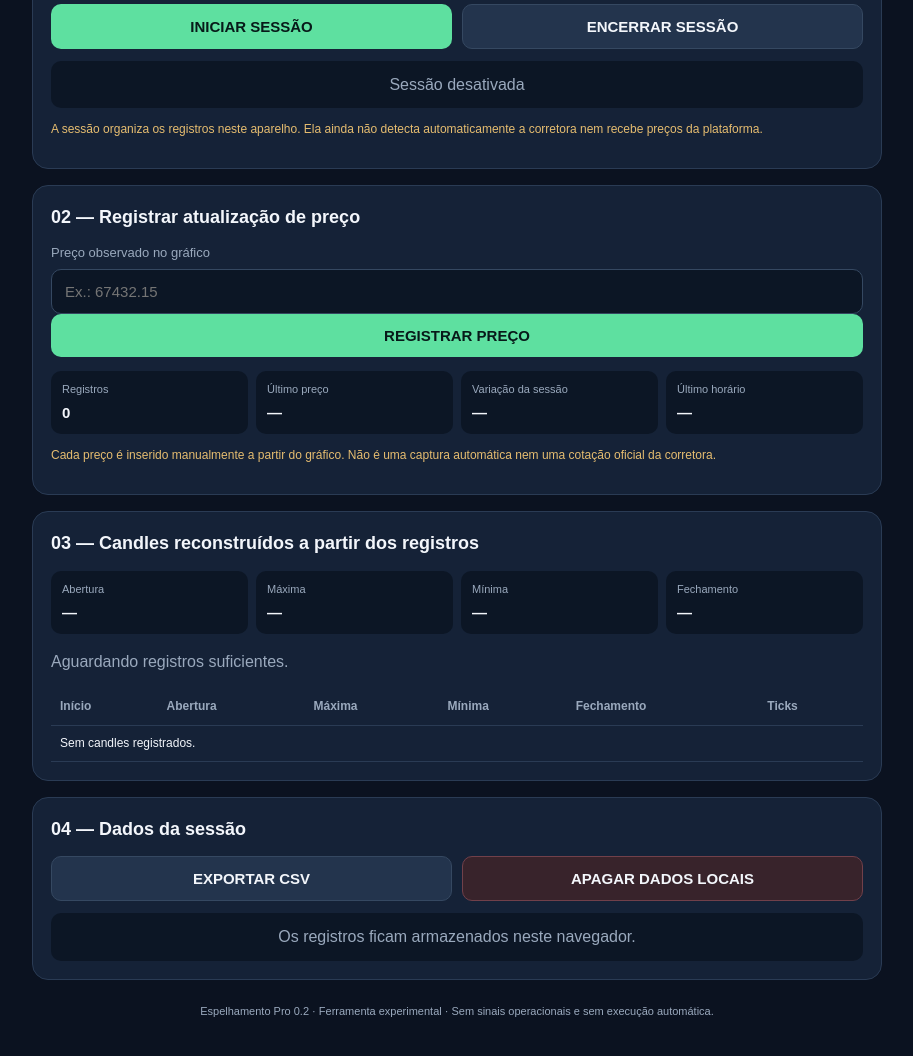
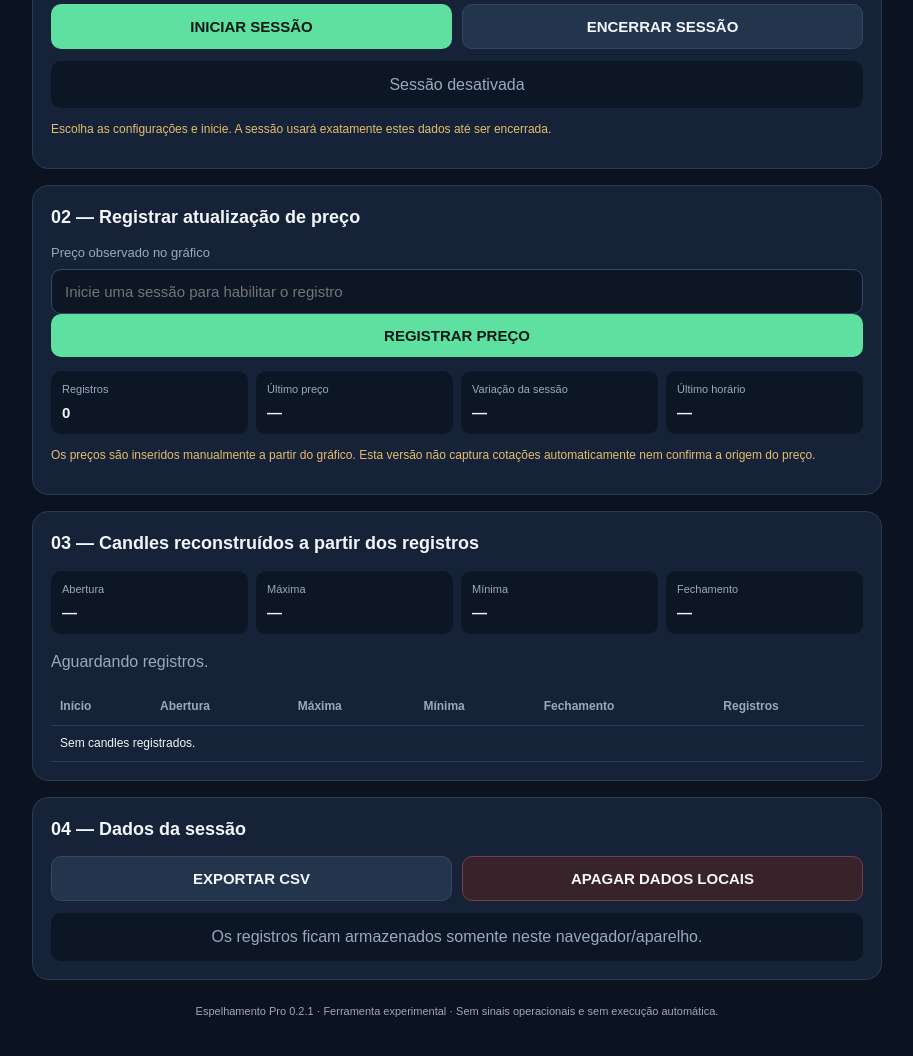
Before and after one commit to vini6569/espelhamento-pro, a plain HTML site: page index.html in a window 1280 px wide. Shown: the part 380-1436 px from the top of the page, without its empty margins (183-1096 px from the left). Drawn offline with Linux system fonts and the light colour scheme.

Commit message:
Update index.html

```diff
--- a/index.html
+++ b/index.html
@@ -4,12 +4,11 @@
 <meta charset="UTF-8">
 <meta name="viewport" content="width=device-width,initial-scale=1">
 <meta name="theme-color" content="#101827">
-<title>Espelhamento Pro 0.2</title>
+<title>Espelhamento Pro 0.2.1</title>
 <style>
 :root{--bg:#0b1220;--panel:#152237;--field:#0c1625;--line:#2a3b54;--text:#f3f6fb;--muted:#9aa9bd;--green:#5ee0a0;--amber:#e6bd70}
 *{box-sizing:border-box}body{margin:0;background:var(--bg);color:var(--text);font-family:Arial,sans-serif;padding:18px;line-height:1.45}
-header{max-width:850px;margin:auto;padding:14px 0 22px;border-bottom:1px solid var(--line)}
-h1{color:var(--green);font-size:26px;margin:0 0 5px}h2{font-size:18px;margin:0 0 14px}.muted,small{color:var(--muted)}
+header{max-width:850px;margin:auto;padding:14px 0 22px;border-bottom:1px solid var(--line)}h1{color:var(--green);font-size:26px;margin:0 0 5px}h2{font-size:18px;margin:0 0 14px}.muted,small{color:var(--muted)}
 main{max-width:850px;margin:auto}.card{background:var(--panel);border:1px solid var(--line);border-radius:16px;padding:18px;margin:16px 0}
 .grid{display:grid;grid-template-columns:repeat(2,minmax(0,1fr));gap:12px}
 label{display:block;color:var(--muted);font-size:13px;margin:10px 0 6px}
@@ -18,21 +17,18 @@ button{cursor:pointer;font-weight:bold}.primary{background:var(--green);color:#0
 .actions{display:grid;grid-template-columns:1fr 1fr;gap:10px;margin-top:12px}
 .status{padding:12px;background:var(--field);border-radius:10px;margin-top:12px;text-align:center;color:var(--muted)}
 .note{font-size:12px;color:var(--amber);line-height:1.5}
-.stats{display:grid;grid-template-columns:repeat(4,1fr);gap:8px}
-.stat{background:var(--field);padding:11px;border-radius:10px;min-width:0}
-.stat small{display:block;font-size:11px}.stat strong{display:block;font-size:15px;overflow-wrap:anywhere;margin-top:4px}
+.stats{display:grid;grid-template-columns:repeat(4,1fr);gap:8px}.stat{background:var(--field);padding:11px;border-radius:10px;min-width:0}.stat small{display:block;font-size:11px}.stat strong{display:block;font-size:15px;overflow-wrap:anywhere;margin-top:4px}
 .table-wrap{overflow-x:auto}table{width:100%;border-collapse:collapse;font-size:12px;min-width:540px}th,td{text-align:left;padding:9px;border-bottom:1px solid var(--line);white-space:nowrap}th{color:var(--muted)}
-.empty{padding:16px;text-align:center;color:var(--muted);background:var(--field);border-radius:10px}
-footer{max-width:850px;margin:24px auto;color:var(--muted);font-size:11px;text-align:center}
+.locked{opacity:.78}input:disabled,select:disabled{opacity:.8;color:#d6deea;border-color:#26384f}
 @media(max-width:540px){.grid{grid-template-columns:1fr 1fr}.stats{grid-template-columns:1fr 1fr}.card{padding:15px}.actions{grid-template-columns:1fr}}
 </style>
 </head>
 <body>
-<header><h1>ESPELHAMENTO PRO</h1><div class="muted">Versão 0.2 · Registro experimental de mercado</div></header>
+<header><h1>ESPELHAMENTO PRO</h1><div class="muted">Versão 0.2.1 · Sessão com configuração protegida</div></header>
 <main>
 <section class="card">
 <h2>01 — Sessão de análise</h2>
-<div class="grid">
+<div class="grid" id="configFields">
 <div><label for="platform">Plataforma observada</label><select id="platform"><option>Avalon</option><option>Quotex</option><option>BullX</option></select></div>
 <div><label for="asset">Ativo</label><input id="asset" value="BTC/USD"></div>
 <div><label for="market">Mercado</label><select id="market"><option>Digital</option><option>OTC</option><option>Mercado normal</option></select></div>
@@ -40,21 +36,17 @@ footer{max-width:850px;margin:24px auto;color:var(--muted);font-size:11px;text-a
 </div>
 <div class="actions"><button class="primary" id="start">INICIAR SESSÃO</button><button class="secondary" id="end" disabled>ENCERRAR SESSÃO</button></div>
 <div class="status" id="sessionStatus">Sessão desativada</div>
-<p class="note">A sessão organiza os registros neste aparelho. Ela ainda não detecta automaticamente a corretora nem recebe preços da plataforma.</p>
+<p class="note" id="configNote">Escolha a plataforma, o ativo, o mercado e a temporalidade antes de iniciar. Ao iniciar, essas configurações ficam bloqueadas para evitar divergências.</p>
 </section>
 
 <section class="card">
 <h2>02 — Registrar atualização de preço</h2>
-<label for="price">Preço observado no gráfico</label>
-<input id="price" type="number" inputmode="decimal" step="any" placeholder="Ex.: 67432.15">
+<label for="price">Preço observado no gráfico</label><input id="price" type="number" inputmode="decimal" step="any" placeholder="Aguardando sessão ativa">
 <button class="primary" id="record" disabled>REGISTRAR PREÇO</button>
 <div class="stats" style="margin-top:14px">
-<div class="stat"><small>Registros</small><strong id="tickCount">0</strong></div>
-<div class="stat"><small>Último preço</small><strong id="lastPrice">—</strong></div>
-<div class="stat"><small>Variação da sessão</small><strong id="change">—</strong></div>
-<div class="stat"><small>Último horário</small><strong id="lastTime">—</strong></div>
+<div class="stat"><small>Registros</small><strong id="tickCount">0</strong></div><div class="stat"><small>Último preço</small><strong id="lastPrice">—</strong></div><div class="stat"><small>Variação da sessão</small><strong id="change">—</strong></div><div class="stat"><small>Último horário</small><strong id="lastTime">—</strong></div>
 </div>
-<p class="note">Cada preço é inserido manualmente a partir do gráfico. Não é uma captura automática nem uma cotação oficial da corretora.</p>
+<p class="note">Os preços são inseridos manualmente a partir do gráfico. Esta versão não captura cotações automaticamente nem confirma a origem do preço.</p>
 </section>
 
 <section class="card">
@@ -62,34 +54,45 @@ footer{max-width:850px;margin:24px auto;color:var(--muted);font-size:11px;text-a
 <div class="stats">
 <div class="stat"><small>Abertura</small><strong id="o">—</strong></div><div class="stat"><small>Máxima</small><strong id="h">—</strong></div><div class="stat"><small>Mínima</small><strong id="l">—</strong></div><div class="stat"><small>Fechamento</small><strong id="c">—</strong></div>
 </div>
-<p class="muted" id="candleInfo">Aguardando registros suficientes.</p>
-<div class="table-wrap"><table><thead><tr><th>Início</th><th>Abertura</th><th>Máxima</th><th>Mínima</th><th>Fechamento</th><th>Ticks</th></tr></thead><tbody id="candles"><tr><td colspan="6">Sem candles registrados.</td></tr></tbody></table></div>
+<p class="muted" id="candleInfo">Aguardando registros.</p>
+<div class="table-wrap"><table><thead><tr><th>Início</th><th>Abertura</th><th>Máxima</th><th>Mínima</th><th>Fechamento</th><th>Registros</th></tr></thead><tbody id="candles"><tr><td colspan="6">Sem candles registrados.</td></tr></tbody></table></div>
 </section>
 
 <section class="card">
 <h2>04 — Dados da sessão</h2>
 <div class="actions"><button class="secondary" id="export">EXPORTAR CSV</button><button class="danger" id="clear">APAGAR DADOS LOCAIS</button></div>
-<div class="status" id="dataStatus">Os registros ficam armazenados neste navegador.</div>
+<div class="status">Os registros ficam armazenados somente neste navegador/aparelho.</div>
 </section>
 </main>
-<footer>Espelhamento Pro 0.2 · Ferramenta experimental · Sem sinais operacionais e sem execução automática.</footer>
+<footer class="muted" style="max-width:850px;margin:24px auto;text-align:center;font-size:11px">Espelhamento Pro 0.2.1 · Ferramenta experimental · Sem sinais operacionais e sem execução automática.</footer>
 <script>
-const $=id=>document.getElementById(id);
-const KEY="espelhamento_pro_v02";
+const $=id=>document.getElementById(id), KEY="espelhamento_pro_v021";
 let state=JSON.parse(localStorage.getItem(KEY)||'{"active":false,"session":null,"ticks":[]}');
-const tf=()=>Number($("tf").value);
+const tf=()=>Number(state.session?.tfSeconds||$("tf").value);
 const fmt=n=>n==null?"—":Number(n).toLocaleString("pt-BR",{maximumFractionDigits:8});
 const stamp=t=>new Date(t).toLocaleTimeString("pt-BR");
 function save(){localStorage.setItem(KEY,JSON.stringify(state));}
-function currentCandle(){if(!state.ticks.length)return null;const bucket=Math.floor(state.ticks[state.ticks.length-1].ts/(tf()*1000));const rows=state.ticks.filter(x=>Math.floor(x.ts/(tf()*1000))===bucket);return {o:rows[0].price,h:Math.max(...rows.map(x=>x.price)),l:Math.min(...rows.map(x=>x.price)),c:rows[rows.length-1].price,n:rows.length,start:bucket*tf()*1000};}
 function buildCandles(){const map=new Map();for(const x of state.ticks){const b=Math.floor(x.ts/(tf()*1000))*tf()*1000;if(!map.has(b))map.set(b,[]);map.get(b).push(x.price);}return [...map.entries()].sort((a,b)=>a[0]-b[0]).map(([start,p])=>({start,o:p[0],h:Math.max(...p),l:Math.min(...p),c:p[p.length-1],n:p.length}));}
-function render(){const active=state.active;$("start").disabled=active;$("end").disabled=!active;$("record").disabled=!active;$("sessionStatus").textContent=active?`Sessão ativa: ${state.session.platform} · ${state.session.asset} · ${state.session.market}`:"Sessão desativada";$("tickCount").textContent=state.ticks.length;const last=state.ticks.at(-1),first=state.ticks[0];$("lastPrice").textContent=last?fmt(last.price):"—";$("lastTime").textContent=last?stamp(last.ts):"—";$("change").textContent=first&&last?fmt(last.price-first.price):"—";const cc=currentCandle();for(const [id,key] of [["o","o"],["h","h"],["l","l"],["c","c"]])$(id).textContent=cc?fmt(cc[key]):"—";$("candleInfo").textContent=cc?`Candle atual · ${new Date(cc.start).toLocaleString("pt-BR")} · ${cc.n} atualização(ões) registradas`:"Aguardando registros suficientes.";const rows=buildCandles().slice(-12).reverse();$("candles").innerHTML=rows.length?rows.map(x=>`<tr><td>${new Date(x.start).toLocaleTimeString("pt-BR")}</td><td>${fmt(x.o)}</td><td>${fmt(x.h)}</td><td>${fmt(x.l)}</td><td>${fmt(x.c)}</td><td>${x.n}</td></tr>`).join(""):'<tr><td colspan="6">Sem candles registrados.</td></tr>';}
-$("start").onclick=()=>{state.session={platform:$("platform").value,asset:$("asset").value.trim(),market:$("market").value,tf:$("tf").selectedOptions[0].text,started:new Date().toISOString()};state.ticks=[];state.active=true;save();render();};
+function render(){
+ const active=state.active;
+ $("start").disabled=active;$("end").disabled=!active;$("record").disabled=!active;
+ ["platform","asset","market","tf"].forEach(id=>$(id).disabled=active);
+ $("configFields").classList.toggle("locked",active);
+ $("sessionStatus").textContent=active?`SESSÃO ATIVA · ${state.session.platform} · ${state.session.asset} · ${state.session.market} · ${state.session.tf}`:(state.session?.ended?`SESSÃO ENCERRADA · ${state.session.platform} · ${state.session.asset} · ${state.session.market} · ${state.session.tf}`:"Sessão desativada");
+ $("configNote").textContent=active?"Configuração bloqueada durante a sessão. Para trocar plataforma, ativo, mercado ou temporalidade, encerre a sessão primeiro.":"Escolha as configurações e inicie. A sessão usará exatamente estes dados até ser encerrada.";
+ $("price").placeholder=active?"Digite o preço observado no gráfico":"Inicie uma sessão para habilitar o registro";
+ $("tickCount").textContent=state.ticks.length;const last=state.ticks.at(-1),first=state.ticks[0];
+ $("lastPrice").textContent=last?fmt(last.price):"—";$("lastTime").textContent=last?stamp(last.ts):"—";$("change").textContent=first&&last?fmt(last.price-first.price):"—";
+ const rows=buildCandles(),cc=rows.at(-1);for(const [id,key] of [["o","o"],["h","h"],["l","l"],["c","c"]])$(id).textContent=cc?fmt(cc[key]):"—";
+ $("candleInfo").textContent=cc?`${state.session?.platform} · ${state.session?.asset} · ${state.session?.tf} · Candle atual iniciado às ${new Date(cc.start).toLocaleTimeString("pt-BR")} · ${cc.n} registro(s)`:"Aguardando registros.";
+ $("candles").innerHTML=rows.length?rows.slice(-12).reverse().map(x=>`<tr><td>${new Date(x.start).toLocaleTimeString("pt-BR")}</td><td>${fmt(x.o)}</td><td>${fmt(x.h)}</td><td>${fmt(x.l)}</td><td>${fmt(x.c)}</td><td>${x.n}</td></tr>`).join(""):'<tr><td colspan="6">Sem candles registrados.</td></tr>';
+}
+$("start").onclick=()=>{const asset=$("asset").value.trim();if(!asset){alert("Informe o ativo antes de iniciar.");return;}state.session={platform:$("platform").value,asset,market:$("market").value,tf:$("tf").selectedOptions[0].text,tfSeconds:Number($("tf").value),started:new Date().toISOString()};state.ticks=[];state.active=true;save();render();};
 $("end").onclick=()=>{state.active=false;if(state.session)state.session.ended=new Date().toISOString();save();render();};
-$("record").onclick=()=>{const p=Number($("price").value);if(!Number.isFinite(p)||p<=0){alert("Digite um preço válido.");return;}state.ticks.push({ts:Date.now(),price:p});$("price").value="";save();render();};
-$("tf").onchange=render;
-$("export").onclick=()=>{if(!state.ticks.length){alert("Ainda não há preços registrados.");return;}const lines=[["timestamp_iso","timestamp_local","platform","asset","market","timeframe","price"].join(","),...state.ticks.map(x=>[new Date(x.ts).toISOString(),new Date(x.ts).toLocaleString("pt-BR"),state.session?.platform||"",state.session?.asset||"",state.session?.market||"",state.session?.tf||"",x.price].map(v=>'"'+String(v).replaceAll('"','""')+'"').join(","))];const blob=new Blob(["\\uFEFF"+lines.join("\\n")],{type:"text/csv;charset=utf-8"});const a=document.createElement("a");a.href=URL.createObjectURL(blob);a.download="espelhamento-pro-registros.csv";a.click();URL.revokeObjectURL(a.href);};
-$("clear").onclick=()=>{if(confirm("Apagar todos os registros salvos neste navegador?")){state={active:false,session:null,ticks:[]};save();render();}};
+$("record").onclick=()=>{const p=Number($("price").value);if(!Number.isFinite(p)||p<=0){alert("Digite um preço válido observado na plataforma.");return;}state.ticks.push({ts:Date.now(),price:p});$("price").value="";save();render();};
+$("export").onclick=()=>{if(!state.ticks.length){alert("Não há registros para exportar.");return;}const s=state.session||{};const rows=[["timestamp_iso","platform","asset","market","timeframe","price"],...state.ticks.map(x=>[new Date(x.ts).toISOString(),s.platform||"",s.asset||"",s.market||"",s.tf||"",x.price])];const csv=rows.map(r=>r.map(v=>'"'+String(v).replaceAll('"','""')+'"').join(",")).join("\n");const blob=new Blob(["\uFEFF"+csv],{type:"text/csv;charset=utf-8"});const url=URL.createObjectURL(blob),a=document.createElement("a");a.href=url;a.download="espelhamento-pro-registros.csv";a.click();setTimeout(()=>URL.revokeObjectURL(url),1000);};
+$("clear").onclick=()=>{if(confirm("Apagar os dados desta versão neste aparelho?")){state={active:false,session:null,ticks:[]};save();render();}};
+if(state.active && state.session){$("platform").value=state.session.platform;$("asset").value=state.session.asset;$("market").value=state.session.market;$("tf").value=String(state.session.tfSeconds);}
 render();
 </script>
 </body></html>
```
